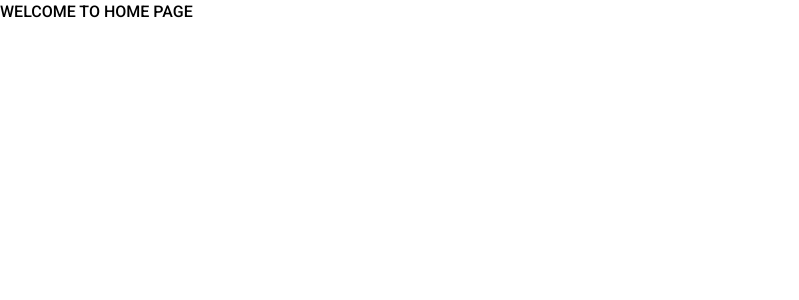
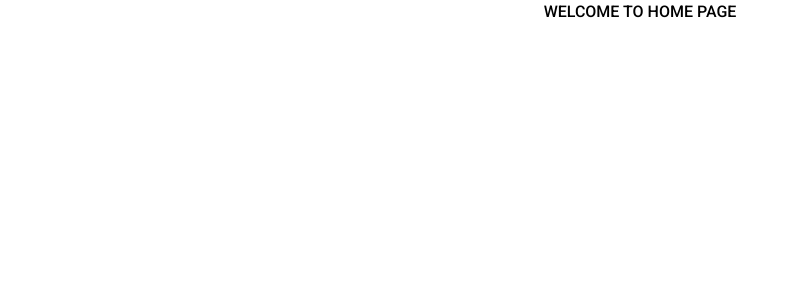
Before and after one commit to PreyeO/Recruit, a React (Vite) app: page / in a window 1280 px wide. Shown: the top 300 px of the page, without its empty margins (0-799 px from the left). Built offline with nearby package versions, Linux system fonts and the light colour scheme.

Commit message:
add changes

```diff
--- a/src/Pages/LandingPage/Landing.tsx
+++ b/src/Pages/LandingPage/Landing.tsx
@@ -1,13 +1,14 @@
 import {FC} from 'react';
+import { Container } from '../../Components/Styles/General/Container.styled';
 
 // interface Props {
 // }
 
 const Landing :FC = () =>{
   return (
-    <main>
+    <Container>
       WELCOME TO HOME PAGE
-    </main>
+    </Container>
   );
 }
 
```
